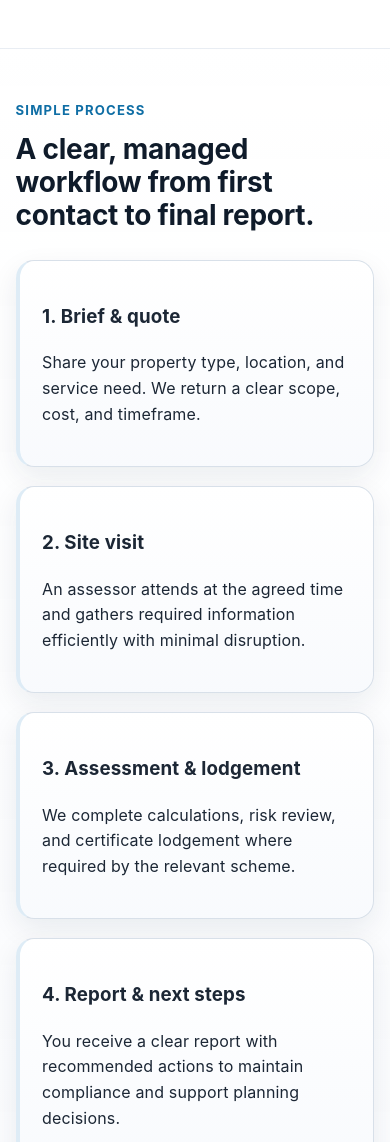
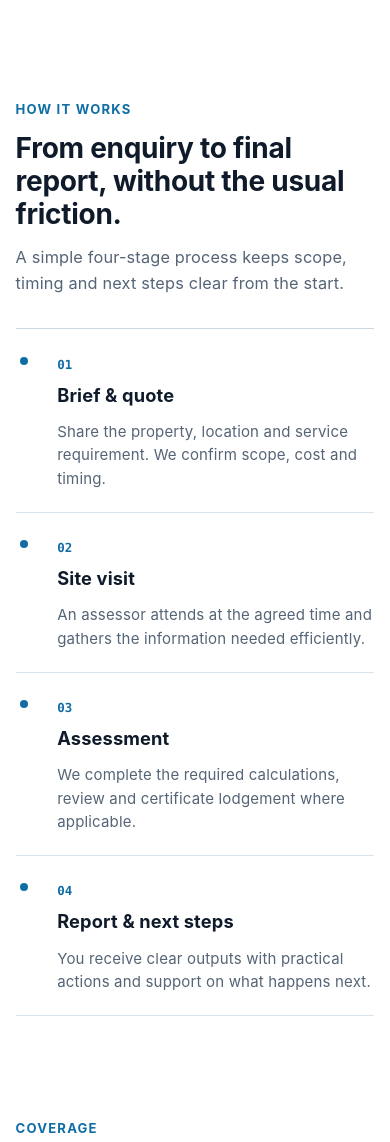
Before and after one commit to jayC02/scottish-energy-services-website, an Astro site: page / in a window 390 px wide. Shown: the part 6760-7902 px from the top of the page. Built offline with nearby package versions, Linux system fonts and the light colour scheme; Astro itself is replaced by a stand-in of ours.

Commit message:
Redesign homepage process section

```diff
--- a/src/components/ProcessSteps.astro
+++ b/src/components/ProcessSteps.astro
@@ -1,18 +1,172 @@
-<section class="section surface-band">
+<section class="section process-section">
   <div class="container">
-    <div class="section-heading">
-      <p class="eyebrow">Simple Process</p>
-      <h2 class="section-title">A clear, managed workflow from first contact to final report.</h2>
+    <div class="process-heading" data-reveal>
+      <div>
+        <p class="eyebrow">How it works</p>
+        <h2 class="section-title">From enquiry to final report, without the usual friction.</h2>
+      </div>
+      <p class="lead">
+        A simple four-stage process keeps scope, timing and next steps clear from the start.
+      </p>
     </div>
-    <div class="grid grid-2 process-grid">
-      <article class="card" data-reveal><h3>1. Brief & quote</h3><p>Share your property type, location, and service need. We return a clear scope, cost, and timeframe.</p></article>
-      <article class="card" data-reveal><h3>2. Site visit</h3><p>An assessor attends at the agreed time and gathers required information efficiently with minimal disruption.</p></article>
-      <article class="card" data-reveal><h3>3. Assessment & lodgement</h3><p>We complete calculations, risk review, and certificate lodgement where required by the relevant scheme.</p></article>
-      <article class="card" data-reveal><h3>4. Report & next steps</h3><p>You receive a clear report with recommended actions to maintain compliance and support planning decisions.</p></article>
+
+    <div class="process-track" data-reveal>
+      <article class="process-step">
+        <span class="process-number">01</span>
+        <h3>Brief & quote</h3>
+        <p>Share the property, location and service requirement. We confirm scope, cost and timing.</p>
+      </article>
+
+      <article class="process-step">
+        <span class="process-number">02</span>
+        <h3>Site visit</h3>
+        <p>An assessor attends at the agreed time and gathers the information needed efficiently.</p>
+      </article>
+
+      <article class="process-step">
+        <span class="process-number">03</span>
+        <h3>Assessment</h3>
+        <p>We complete the required calculations, review and certificate lodgement where applicable.</p>
+      </article>
+
+      <article class="process-step">
+        <span class="process-number">04</span>
+        <h3>Report & next steps</h3>
+        <p>You receive clear outputs with practical actions and support on what happens next.</p>
+      </article>
     </div>
   </div>
 </section>
 
 <style>
-  .process-grid .card { border-left: 4px solid var(--brand-soft); }
+  .process-section {
+    background: #fff;
+  }
+
+  .process-heading {
+    display: grid;
+    grid-template-columns: minmax(0, 1fr) minmax(280px, .65fr);
+    gap: clamp(2rem, 5vw, 5rem);
+    align-items: end;
+    margin-bottom: 2rem;
+  }
+
+  .process-heading .section-title {
+    max-width: 18ch;
+    margin-bottom: 0;
+  }
+
+  .process-heading .lead {
+    margin: 0;
+    max-width: 40ch;
+  }
+
+  .process-track {
+    display: grid;
+    grid-template-columns: repeat(4, minmax(0, 1fr));
+    border-top: 1px solid #ccd8e3;
+    border-bottom: 1px solid #ccd8e3;
+  }
+
+  .process-step {
+    position: relative;
+    min-height: 250px;
+    padding: 1.65rem 1.45rem 1.8rem 0;
+  }
+
+  .process-step + .process-step {
+    padding-left: 1.45rem;
+    border-left: 1px solid #dbe4ec;
+  }
+
+  .process-number {
+    display: inline-block;
+    margin-bottom: 2.2rem;
+    color: var(--brand);
+    font-family: ui-monospace, SFMono-Regular, Menlo, Consolas, monospace;
+    font-size: .78rem;
+    font-weight: 700;
+  }
+
+  .process-step h3 {
+    margin: 0 0 .65rem;
+    color: var(--text-strong);
+    font-size: 1.14rem;
+  }
+
+  .process-step p {
+    margin: 0;
+    color: var(--muted);
+    font-size: .94rem;
+    line-height: 1.55;
+  }
+
+  .process-step::before {
+    content: '';
+    position: absolute;
+    top: -4px;
+    left: 0;
+    width: 8px;
+    height: 8px;
+    border-radius: 50%;
+    background: var(--brand);
+    box-shadow: 0 0 0 5px #fff;
+  }
+
+  .process-step + .process-step::before {
+    left: 1.45rem;
+  }
+
+  @media (max-width: 900px) {
+    .process-heading {
+      grid-template-columns: 1fr;
+      gap: .8rem;
+    }
+
+    .process-track {
+      grid-template-columns: repeat(2, minmax(0, 1fr));
+    }
+
+    .process-step:nth-child(3) {
+      border-left: 0;
+      border-top: 1px solid #dbe4ec;
+      padding-left: 0;
+    }
+
+    .process-step:nth-child(4) {
+      border-top: 1px solid #dbe4ec;
+    }
+
+    .process-step:nth-child(3)::before {
+      left: 0;
+    }
+  }
+
+  @media (max-width: 640px) {
+    .process-track {
+      grid-template-columns: 1fr;
+      border-bottom: 0;
+    }
+
+    .process-step,
+    .process-step + .process-step,
+    .process-step:nth-child(3) {
+      min-height: 0;
+      padding: 1.35rem 0 1.35rem 2.6rem;
+      border-left: 0;
+      border-top: 0;
+      border-bottom: 1px solid #dbe4ec;
+    }
+
+    .process-number {
+      margin-bottom: .35rem;
+    }
+
+    .process-step::before,
+    .process-step + .process-step::before,
+    .process-step:nth-child(3)::before {
+      top: 1.7rem;
+      left: .3rem;
+    }
+  }
 </style>
```
